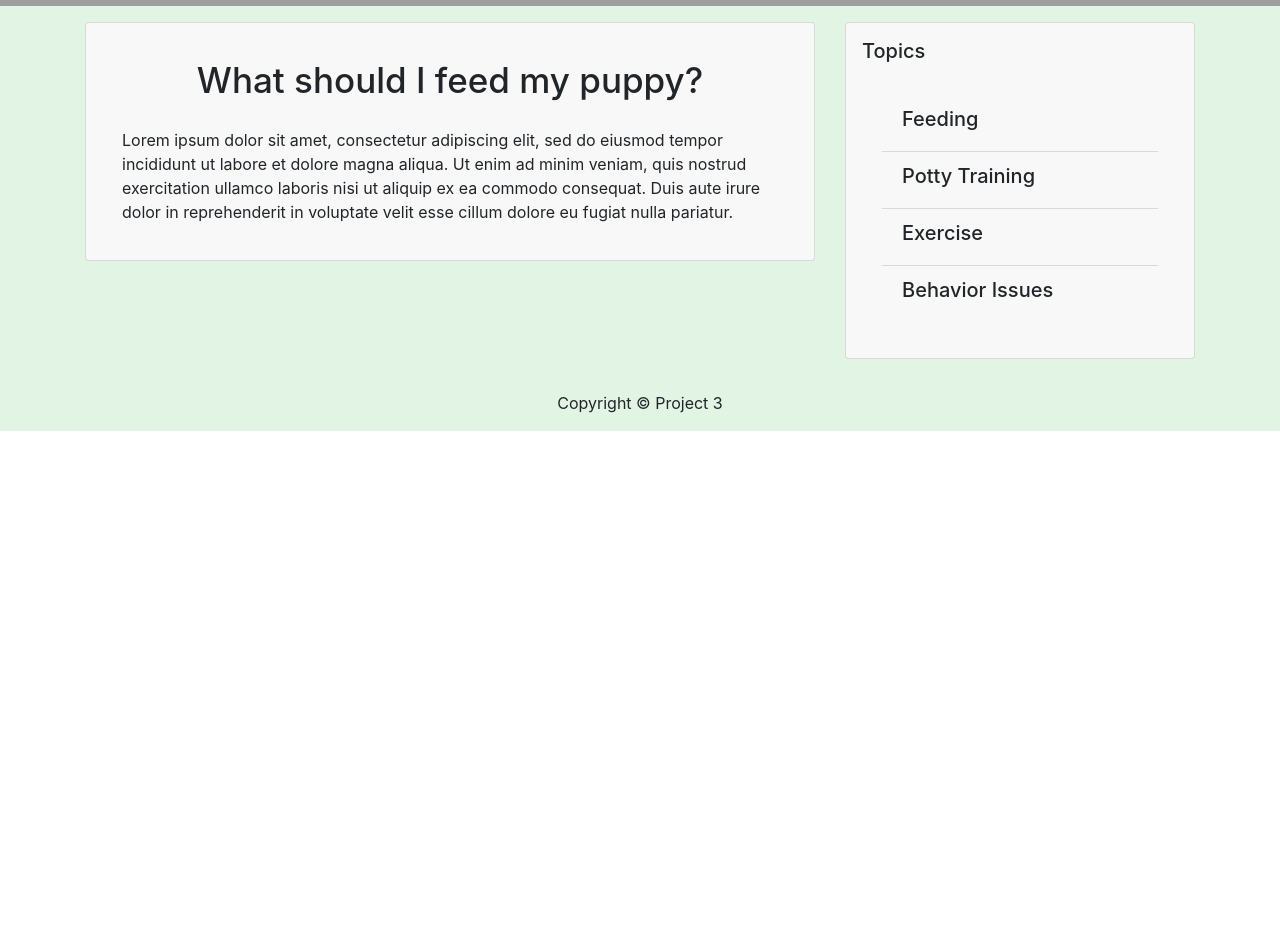
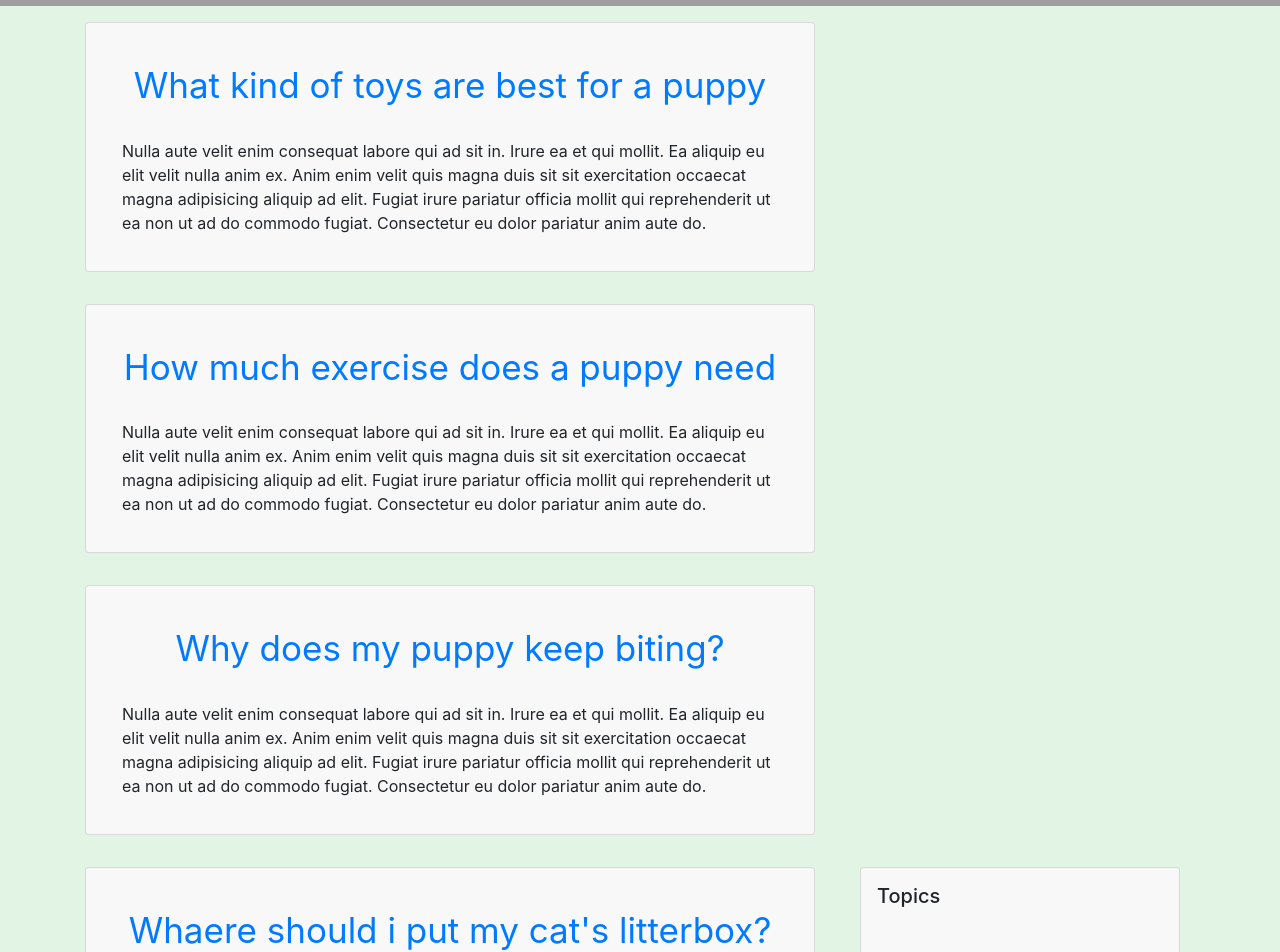
Before and after one commit to melty100/PawPals, a React (Create React App) app in the folder client/: page / in a window 1280 px wide. Shown: the part 600-1552 px from the top of the page. Before the commit the page ends 1031 px from the top, so only its background shows below. Built offline with nearby package versions, Linux system fonts and the light colour scheme; grey boxes are pictures that could not be loaded.

Commit message:
question links

```diff
--- a/client/src/App.js
+++ b/client/src/App.js
@@ -6,7 +6,7 @@ import { Container} from 'react-bootstrap'
 import HeroSection from './components/HeroSection'
 import Header from './components/Header'
 import Footer from './components/Footer'
-import HomePage from './pages/HomePage'
+import HomePage from './pages/Homepage/HomePage'
 import QuestionPage from './pages/QuestionPage'
 
 
--- a/client/src/components/Question/Question.js
+++ b/client/src/components/Question/Question.js
@@ -1,16 +1,18 @@
 import React from 'react'
-// import { Link } from 'react-router-dom'
+import { Link } from 'react-router-dom'
 import { Card } from 'react-bootstrap'
 import './style.css'
 
-const Question = () => {
+const Question = ({ question }) => {
     return (
         <Card className='my-3 p-3 rounded questionCard' >
             <Card.Body>
+                <Link to={`/question/${question.id}`}>
 
-            <Card.Title className="questionTitle">What should I feed my puppy?</Card.Title>
-                <Card.Text className="questionText">
-                    Lorem ipsum dolor sit amet, consectetur adipiscing elit, sed do eiusmod tempor incididunt ut labore et dolore magna aliqua. Ut enim ad minim veniam, quis nostrud exercitation ullamco laboris nisi ut aliquip ex ea commodo consequat. Duis aute irure dolor in reprehenderit in voluptate velit esse cillum dolore eu fugiat nulla pariatur.
+                <Card.Title as='div'className="questionTitle">{question.title}</Card.Title>
+                </Link>
+                <Card.Text as='div' className="questionText">
+                    {question.content}
                 </Card.Text>
             </Card.Body>
         </Card>
--- a/client/src/components/Topics/Topics.js
+++ b/client/src/components/Topics/Topics.js
@@ -1,9 +1,10 @@
 import React from 'react'
-import { Card, ListGroup} from 'react-bootstrap'
+import { Card, ListGroup, Container} from 'react-bootstrap'
 import './style.css'
 
 const Topics = () => {
     return (
+        <Container className='topicContainer'>
         <Card className='my-3 p-3 rounded topic__card'>
             <Card.Title>Topics</Card.Title>
             <Card.Body>
@@ -23,6 +24,7 @@ const Topics = () => {
             </ListGroup>
             </Card.Body>
         </Card>
+        </Container>
     )
 }
 
--- a/client/src/components/Topics/style.css
+++ b/client/src/components/Topics/style.css
@@ -5,3 +5,7 @@
 .topic__list {
     background-color: #F8F8F8;
 }
+
+/* .topicContainer {
+    position: sticky
+} */
--- a/client/src/pages/HomePage.js
+++ /dev/null
@@ -1,22 +0,0 @@
-import { Row, Col } from 'react-bootstrap'
-import Question from '../components/Question/Question'
-import Topics from '../components/Topics/Topics'
-
-
-const HomePage = () => {
-
-    return (
-        <>
-        <Row>
-            <Col sm={8}>
-                <Question />
-            </Col>
-            <Col sm={4}>
-                <Topics />
-            </Col>
-        </Row>
-        </>
-    )
-}
-
-export default HomePage
--- /dev/null
+++ b/client/src/pages/Homepage/HomePage.js
@@ -0,0 +1,30 @@
+import { Row, Col} from 'react-bootstrap'
+import Question from '../../components/Question/Question'
+import Topics from '../../components/Topics/Topics'
+import questions from '../../questions'
+import './style.css'
+
+
+const HomePage = () => {
+
+    return (
+        <>
+            <div className="home_container">
+                <Row>
+                    {questions.map(question => (
+                        <Col key={question.id} sm={8}>
+                            <Question question={question} />
+                        </Col>
+                    ))}
+                    {/* <div className="topic_contianer"> */}
+                    <Col sm={4}>
+                        <Topics />
+                    </Col>
+                    {/* </div> */}
+                </Row>
+            </div>
+        </>
+    )
+}
+
+export default HomePage
--- /dev/null
+++ b/client/src/pages/Homepage/style.css
@@ -0,0 +1,8 @@
+/* .home_container {
+    display: flex;
+    align-items: flex-start;
+} */
+
+/* .topic_container {
+  flex-direction: column;
+} */
--- a/client/src/pages/QuestionPage.js
+++ b/client/src/pages/QuestionPage.js
@@ -1,21 +1,19 @@
 import React from 'react'
 import { Row, Col } from 'react-bootstrap'
-import Question from '../components/Question/Question'
-import Topics from '../components/Topics/Topics'
-import questions from '../questions'
+import Header from '../components/Header'
+// import Topics from '../components/Topics/Topics'
 
 const QuestionPage = () => {
     return (
         <div>
             <>
+            <Header />
                 <Row>
-                {questions.map(question => (
-                    <Col key ={question.id} sm={12} md={6} lg={4} xl={3}>
-                        <Question question={question}/>
+                    <Col sm={8}>
+                       <h1>question</h1>
                     </Col>
-                ))}
                     <Col sm={4}>
-                        <Topics />
+
                     </Col>
                 </Row>
             </>
--- a/client/src/questions.js
+++ b/client/src/questions.js
@@ -1,22 +1,24 @@
-const products = [
+const questions = [
     {
         id: '1',
-        question: "What kind of toys are best for a puppy",
+        title: "What kind of toys are best for a puppy",
         content: "Nulla aute velit enim consequat labore qui ad sit in. Irure ea et qui mollit. Ea aliquip eu elit velit nulla anim ex. Anim enim velit quis magna duis sit sit exercitation occaecat magna adipisicing aliquip ad elit. Fugiat irure pariatur officia mollit qui reprehenderit ut ea non ut ad do commodo fugiat. Consectetur eu dolor pariatur anim aute do."
     },
     {
         id: '2',
-        question: "How much exercise does a puppy need",
+        title: "How much exercise does a puppy need",
         content: "Nulla aute velit enim consequat labore qui ad sit in. Irure ea et qui mollit. Ea aliquip eu elit velit nulla anim ex. Anim enim velit quis magna duis sit sit exercitation occaecat magna adipisicing aliquip ad elit. Fugiat irure pariatur officia mollit qui reprehenderit ut ea non ut ad do commodo fugiat. Consectetur eu dolor pariatur anim aute do."
     },
     {
         id: '3',
-        question: "Why does my puppy keep biting?",
+        title: "Why does my puppy keep biting?",
         content: "Nulla aute velit enim consequat labore qui ad sit in. Irure ea et qui mollit. Ea aliquip eu elit velit nulla anim ex. Anim enim velit quis magna duis sit sit exercitation occaecat magna adipisicing aliquip ad elit. Fugiat irure pariatur officia mollit qui reprehenderit ut ea non ut ad do commodo fugiat. Consectetur eu dolor pariatur anim aute do."
     },
     {
         id: '4',
-        question: "Whaere should i put my cat's litterbox?",
+        title: "Whaere should i put my cat's litterbox?",
         content: "Nulla aute velit enim consequat labore qui ad sit in. Irure ea et qui mollit. Ea aliquip eu elit velit nulla anim ex. Anim enim velit quis magna duis sit sit exercitation occaecat magna adipisicing aliquip ad elit. Fugiat irure pariatur officia mollit qui reprehenderit ut ea non ut ad do commodo fugiat. Consectetur eu dolor pariatur anim aute do."
     }
 ]
+
+export default questions
```
